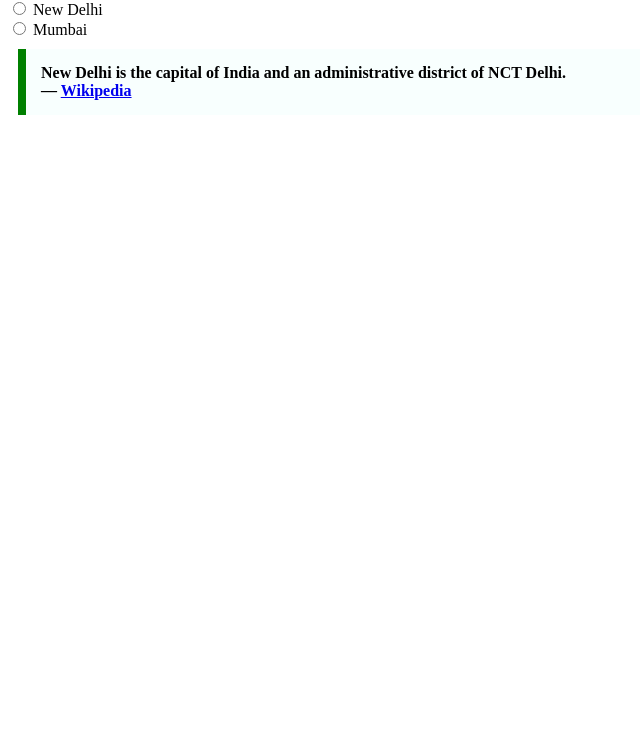
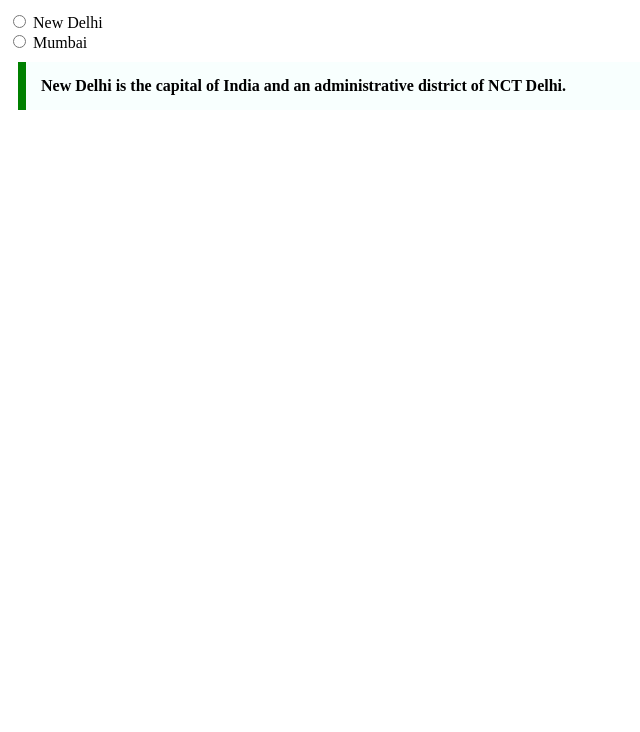
Before and after one commit to acciojob/trivia-Saurabhmishra1909, a website: page main.html in a window 1280 px wide. Shown: the part 68-800 px from the top of the page, without its empty margins (0-640 px from the left). Drawn offline with Linux system fonts and the light colour scheme.

Commit message:
created a submission

```diff
--- a/main.html
+++ b/main.html
@@ -8,26 +8,21 @@
 
 <body>
 	<!-- the entire body must be written by student -->
-	<div class="question-container">
-        <h2>What is the capital of India?</h2>
+	<body>
 
-        <div class="options">
-            <div class="option">
-                <input type="radio" id="newdelhi" name="capital" value="newdelhi">
-                <label for="newdelhi">New Delhi</label>
-            </div>
+	<h1>What is the captial of India?</h1>
+	<input type="radio" id="new_delhi" name="option">
+	<label for="new_delhi">New Delhi</label>
+</br>
+	<input type="radio" id="mumbai" name="option">
+	<label for="mumbai">Mumbai</label>
+	<blockquote id="blockquote" cite="https://en.wikipedia.org/wiki/New_Delhi">New Delhi is the capital of India and an administrative district of NCT Delhi.</blockquote>
 
-            <div class="option">
-                <input type="radio" id="mumbai" name="capital" value="mumbai">
-                <label for="mumbai">Mumbai</label>
-            </div>
-        </div>
+    <script type="text/javascript" src="./script.js">
+</script>
 
-        <blockquote>
-            New Delhi is the capital of India and an administrative district of NCT Delhi.
-            <div class="citation">— <a href="https://en.wikipedia.org/wiki/New_Delhi" target="_blank">Wikipedia</a></div>
-        </blockquote>
-    </div>
+</body>
+
     <script type="text/javascript" src="./script.js">
 </script>
 
--- a/styles.css
+++ b/styles.css
@@ -1,9 +1,8 @@
-
-        blockquote {
-            max-width: 600px;
-            margin: 10px;
-            padding: 15px;
-            border-left: 8px solid green;
-            background-color: #f8fffe;
-            font-weight: bold;
-        }
+#blockquote{
+	max-width:600px;
+	margin:10px;
+	padding:15px;
+	border-left:8px solid green;
+	background-color:#f8fffe;
+	font-weight:bold;
+}
```
